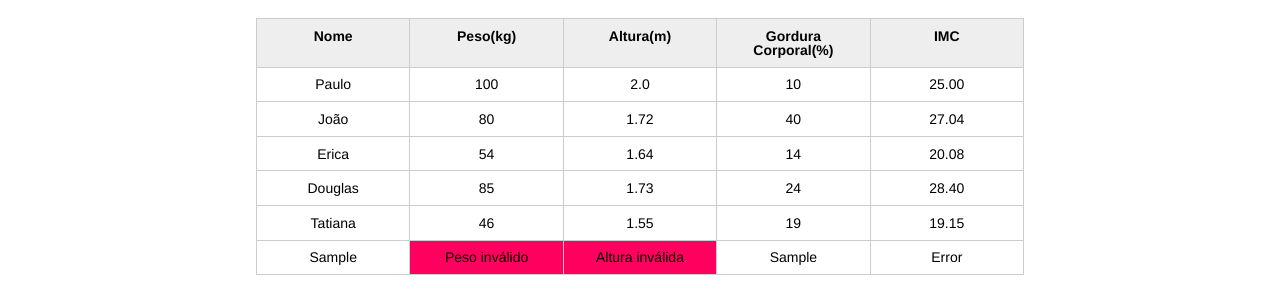
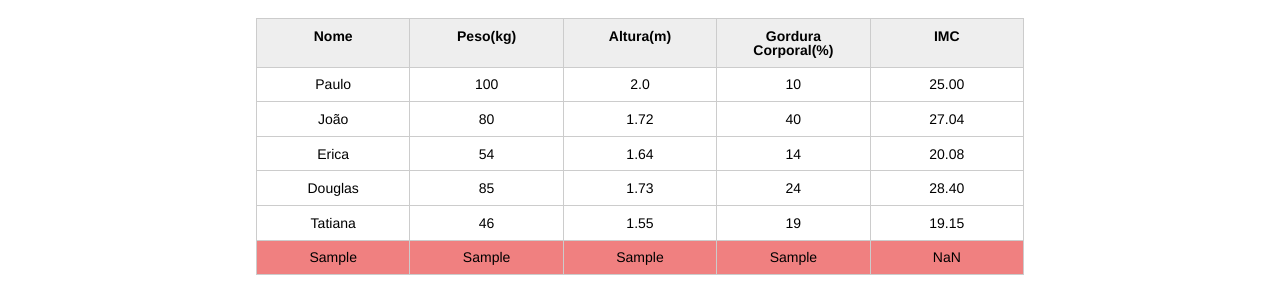
Before and after one commit to ThiagoBullara/Alura, a plain HTML site: page Front-End/Javascript/JavaScript-Navegador1/index.html in a window 1280 px wide. Both pictures are taken after typing "Sample", "Sample", "Sample", "Sample" into the empty fields and a click on the button "Adicionar". Shown: the part 123-414 px from the top of the page. Drawn offline with Linux system fonts and the light colour scheme.

Commit message:
atualizando form

```diff
--- a/Front-End/Javascript/JavaScript-Navegador1/css/index.css
+++ b/Front-End/Javascript/JavaScript-Navegador1/css/index.css
@@ -134,5 +134,5 @@ button[disabled=disabled], button:disabled {
 }
 
 .paciente-invalido {
-	background-color: #ff005e;
+	background-color:lightcoral;
 }
--- a/Front-End/Javascript/JavaScript-Navegador1/js/form.js
+++ b/Front-End/Javascript/JavaScript-Navegador1/js/form.js
@@ -3,67 +3,78 @@ let addButton = document.querySelector("#adicionar-paciente")
 addButton.addEventListener("click", function(event) {
     event.preventDefault();
 
-    // Pega o formulário
     var form = document.querySelector("#formulario");
+    var tabela = document.querySelector("#tabela-pacientes");
+    var paciente = valoresPaciente(form);
+    var pacienteTR = montarPaciente(paciente);
+    var validacaoPeso = validaPeso(paciente);
+    var validacaoAltura = validaAltura(paciente);
+    var validacaoFinalResultado = validacaoFinal(validacaoPeso, validacaoAltura);
+    tabela.appendChild(pacienteTR);
+    form.reset();
 
-    // Cria a estrutura do formulário
-    var pacienteTR = document.createElement("tr");
-    var nomeTD = document.createElement("td");
-    var pesoTD = document.createElement("td");
-    var alturaTD = document.createElement("td");
-    var gorduraTD = document.createElement("td");
-    var imcTD = document.createElement("td");
+    console.log(validacaoFinalResultado);
 
-    // Valores do formulário
-    var nome = form.nome.value;
-    var peso = form.peso.value;
-    var altura = form.altura.value;
-    var gordura = form.gordura.value;
+    function valoresPaciente(form) {
 
-    // Validação
-    var validacaoPeso = (peso >= 2 && peso <= 300);
-    var validacaoAltura = (altura >= 0.5 && altura < 2.5);
-    var imc = peso/(altura * altura);
-    var validacao = false;
+        var paciente = {
+            nome: form.nome.value,
+            peso: form.peso.value,
+            altura: form.altura.value,
+            gordura: form.gordura.value,
+            imc: form.peso.value/(form.altura.value * form.altura.value)
+        };
 
-    // Adiciona os valores nas respectivas estruturas
-    nomeTD.textContent = nome;
-    pesoTD.textContent = peso;
-    alturaTD.textContent = altura;
-    gorduraTD.textContent = gordura;
-    imcTD.textContent = imc;
-
-    if (!validacaoPeso) {
-        pesoTD.textContent = "Peso inválido";
-        pesoTD.classList.add("paciente-invalido");
+        return paciente;
     };
 
-    if (!validacaoAltura) {
-        alturaTD.textContent = "Altura inválida";
-        alturaTD.classList.add("paciente-invalido");
+    function montarPaciente(paciente) {
+
+        var pacienteTR = document.createElement("tr");
+        pacienteTR.classList.add("paciente");
+
+        pacienteTR.appendChild(montaTD(paciente.nome, "info-nome"));
+        pacienteTR.appendChild(montaTD(paciente.peso, "info-peso"));
+        pacienteTR.appendChild(montaTD(paciente.altura, "info-altura"));
+        pacienteTR.appendChild(montaTD(paciente.gordura, "info-gordura"));
+        pacienteTR.appendChild(montaTD(paciente.imc.toFixed(2), "info-imc"));
+
+        return pacienteTR;
     };
 
-    if (validacaoPeso && validacaoAltura) {
-        validacao = true;
+    function montaTD(dado, classe) {
+        var td = document.createElement("td");
+        td.textContent = dado;
+        td.classList.add(classe);
+
+        return td;
     };
 
-    if (validacao) {
-        imcTD.textContent = imc.toFixed(2);
-    } else {
-        imcTD.textContent = "Error";
+    function validaPeso(paciente) {
+        if(paciente.peso < 200 && paciente.peso >= 2) {
+            return true;
+        } else {
+            return false;
+        };
     };
 
-    // Adiciona a estrutura na row
-    pacienteTR.appendChild(nomeTD);
-    pacienteTR.appendChild(pesoTD);
-    pacienteTR.appendChild(alturaTD);
-    pacienteTR.appendChild(gorduraTD);
-    pacienteTR.appendChild(imcTD);
+    function validaAltura(paciente) {
+        if(paciente.altura < 2.3 && paciente.altura >= 0.3) {
+            return true;
+        } else {
+            return false;
+        };
+    };
 
-    // Pega a tabela
-    var tabela = document.querySelector("#tabela-pacientes");
+    function validacaoFinal(validacaoPeso, validacaoAltura) {
+        if(validacaoPeso && validacaoAltura) {
+            return true;
+        } else {
+            return false;
+        }
+    };
 
-    // Adiciona a estrutura na tabela
-    tabela.appendChild(pacienteTR);
-
+    if(!validacaoFinalResultado) {
+        pacienteTR.classList.add("paciente-invalido");
+    };
 });
```
